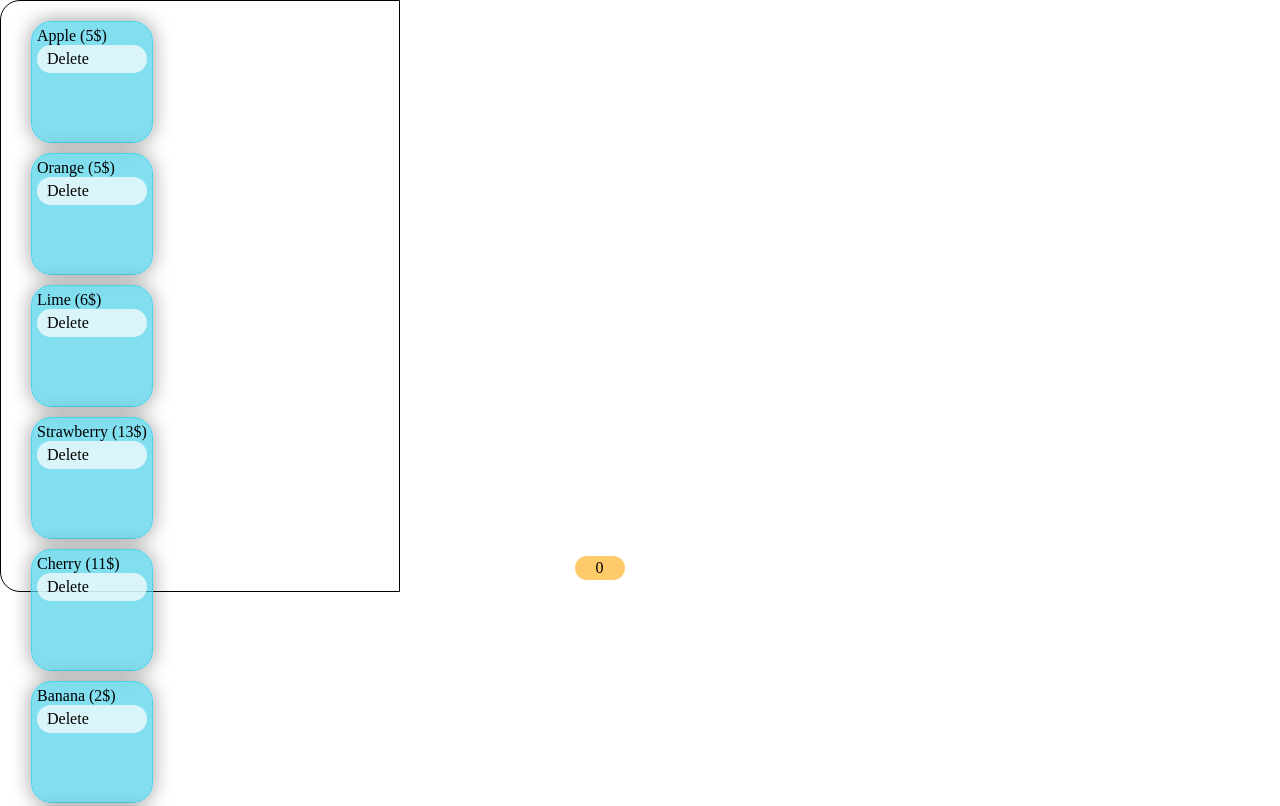
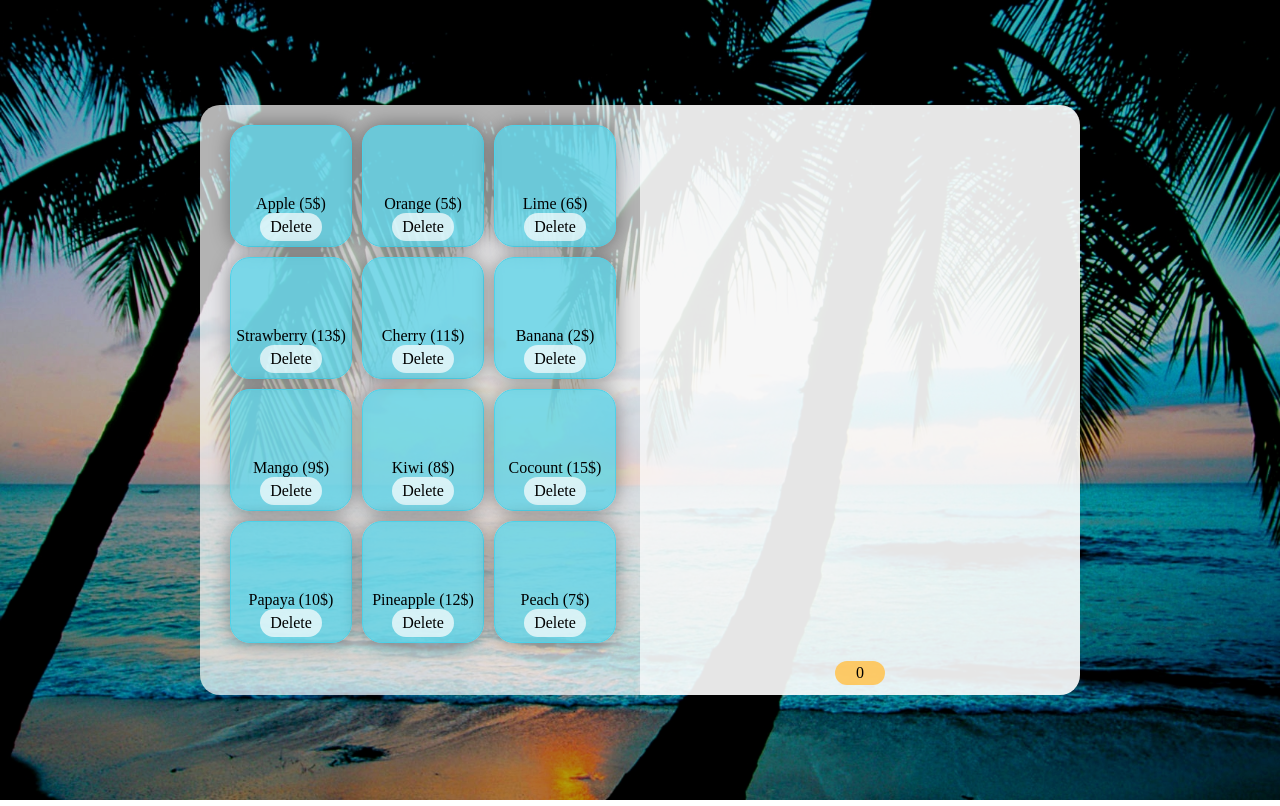
Before and after one commit to AlenaDmit/cartJS, a plain HTML site: page index.html in a window 1280 px wide. Shown: the top 806 px of the page. Drawn offline with Linux system fonts and the light colour scheme.

Commit message:
styles are correct, drag&drop works

```diff
--- a/dragmanager.js
+++ b/dragmanager.js
@@ -51,7 +51,6 @@ var DragManager = new function() {
             // аватар создан успешно
             // создать вспомогательные свойства shiftX/shiftY
             var coords = getCoords(dragObject.avatar);
-            console.log(coords)
             dragObject.shiftX = dragObject.downX - coords.left;
             dragObject.shiftY = dragObject.downY - coords.top;
 
@@ -77,7 +76,6 @@ var DragManager = new function() {
 
     function finishDrag(e) {
         var dropElem = findDroppable(e);
-
         if (!dropElem) {
             self.onDragCancel(dragObject);
         } else {
@@ -128,13 +126,17 @@ var DragManager = new function() {
         // dragObject.avatar.hidden = true;
         dragObject.avatar.style.display = "none";
 
+
+        console.log(dragObject);
         // получить самый вложенный элемент под курсором мыши
         var elem = document.elementFromPoint(event.clientX, event.clientY);
+
+
         console.log(elem);
         // показать переносимый элемент обратно
 
         // dragObject.avatar.hidden = false;
-        dragObject.avatar.style.display = "block";
+        dragObject.avatar.style.display = "flex";
 
         if (elem == null) {
             // такое возможно, если курсор мыши "вылетел" за границу окна
--- a/script.js
+++ b/script.js
@@ -8,7 +8,6 @@ document.addEventListener('DOMContentLoaded', function () {
     var adapter = new Adapter();
 
     adapter.rollback =  (dragObject) => {
-        console.log("ROOLBACK");
         dragObject.avatar.rollback();
     };
     DragManager.onDragCancel = (dragObject) => {
@@ -16,7 +15,6 @@ document.addEventListener('DOMContentLoaded', function () {
     };
     DragManager.onDragEnd = (dragObject) => {
 
-        console.log("END");
         adapter.end(dragObject);
     };
     DragManager.onDragStart = (dragObject, dropElem) => {
@@ -36,7 +34,6 @@ document.addEventListener('DOMContentLoaded', function () {
         this.start = (dragObject) => {
             let elem = dragObject.elem;
             let computedWidth = 100;
-
             elem.style.width = `110px`;
         };
         this.end = (dragObject) => {
@@ -74,7 +71,6 @@ document.addEventListener('DOMContentLoaded', function () {
 
 // ______________________________________________
 
-
 	exchange = (id, source, destination) => {
     	destination.takeFrom(id, source);
 	}
@@ -86,6 +82,7 @@ document.addEventListener('DOMContentLoaded', function () {
 	startObjects = () => {
 		let fragment = document.createDocumentFragment();
 
+        context.wrapContainer = createElement('wrapper');
 		context.container = createElement('container', 'container');
 		context.cartBlock = createElement('container__cartBlock droppable', 'cartBlock');
 		context.goodsBlock = createElement('container__goodsBlock', 'goodsBlock');
@@ -125,8 +122,8 @@ document.addEventListener('DOMContentLoaded', function () {
 
         context.container.append(context.goodsBlock);
         context.container.append(context.cartBlock);
-
-        fragment.appendChild(context.container);
+        context.wrapContainer.appendChild(context.container);
+        fragment.appendChild(context.wrapContainer);
 
         document.body.appendChild(fragment);
 
@@ -158,11 +155,11 @@ document.addEventListener('DOMContentLoaded', function () {
 			title = prop.title,
 			cost = prop.cost;
 
-		this.getId = () => {return id};
+		this.getId = () => id;
 
-		this.getTitle = () => {return title};
+		this.getTitle = () => title;
 
-		this.getCost = () => {return cost};
+		this.getCost = () => cost;
 	}
 
 	function ProductPool () {
@@ -203,9 +200,9 @@ document.addEventListener('DOMContentLoaded', function () {
             pool.remove(elem);
         };
 
-        this.getTotal = () => { return total };
+        this.getTotal = () => total;
 
-        this.getSize = () => { return size };
+        this.getSize = () => size;
 
     }
 
--- a/style.css
+++ b/style.css
@@ -27,25 +27,39 @@ html, body {
 
 .container {
 	height: 70%;
-	width: 70%
+	width: 70%;
+	display: flex;
+	flex-direction: row;
+	justify-content: center;
+	align-items: center;
 }
 
 .container__goodsBlock {
-	width: 40%;
-	height: 550px;
+	min-width: 400px;
+	width: 38%;
+	min-height: 550px;
 	padding: 20px;
 	background: green;
-	display: block;
-	float: left;
+	display: flex;
+	flex-direction: row;
+	content: center;
+	align-items: center;
+	flex-wrap: wrap;
+	align-content: flex-start;
 	background: rgba(255,255,255, .7);
 	border-radius: 20px 0 0 20px;
-	border: 1px solid;
 }
 
 .container__cartBlock {
-	width: 40%;
-	float: left;
-	height: 550px;
+	display: flex;
+	flex-direction: row;
+	justify-content: flex-start;
+	align-items: flex-start;
+	flex-wrap: wrap;
+	align-content: flex-start;
+	min-width: 400px;
+	width: 38%;
+	min-height: 550px;
 	background: rgba(255,255,255, .9);
 	padding: 20px;
 	position: relative;
@@ -53,9 +67,12 @@ html, body {
 }
 
 .product{
-	position: relative;
-	width: 110px;
-	height: 110px;
+	display: flex;
+	flex-direction: column;
+	justify-content: flex-end;
+	align-items: center;
+	min-width: 110px;
+	min-height: 110px;
 	margin: 0 0 10px 10px;
 	background: rgba(77,210,233, .7);
 	/*transition: background, .1s;*/
```
